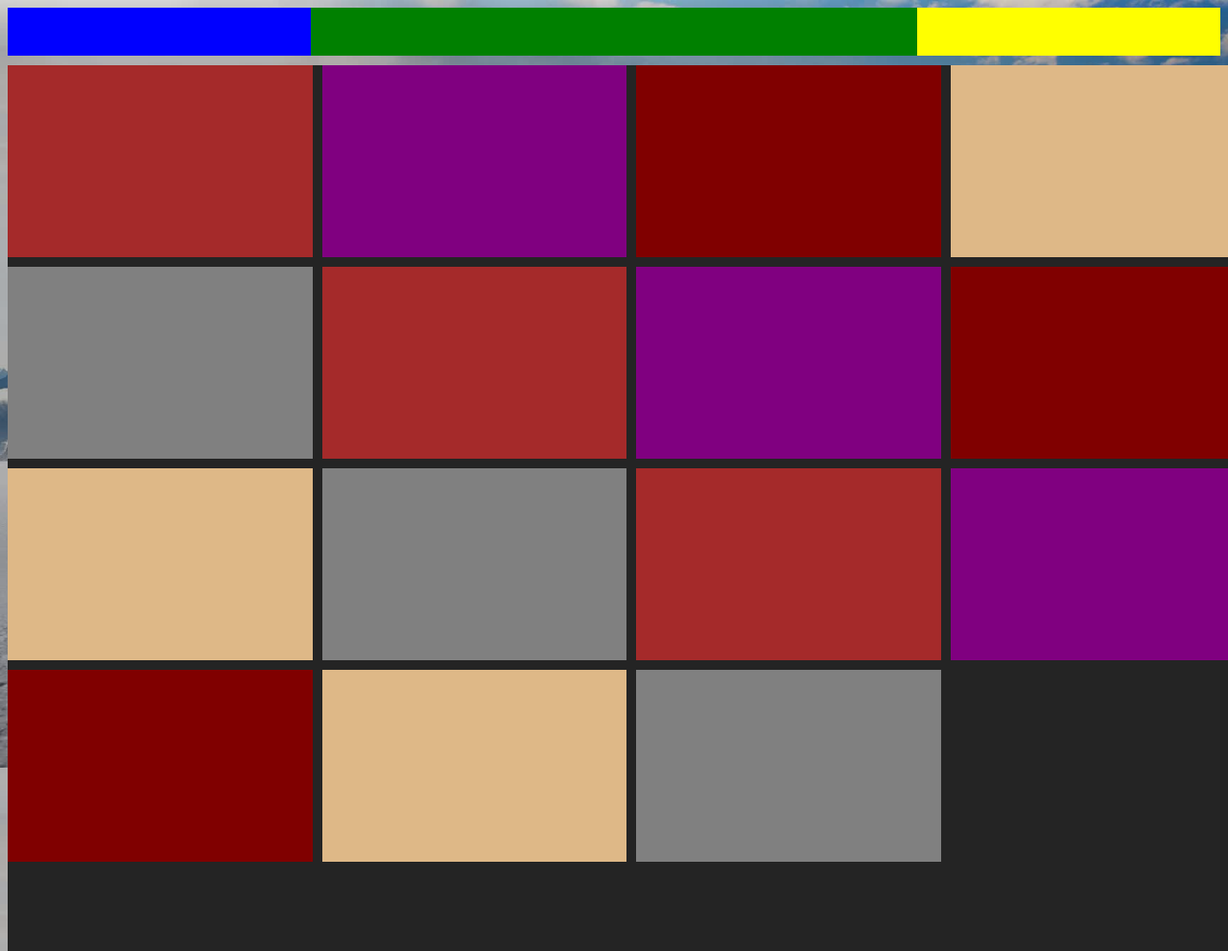
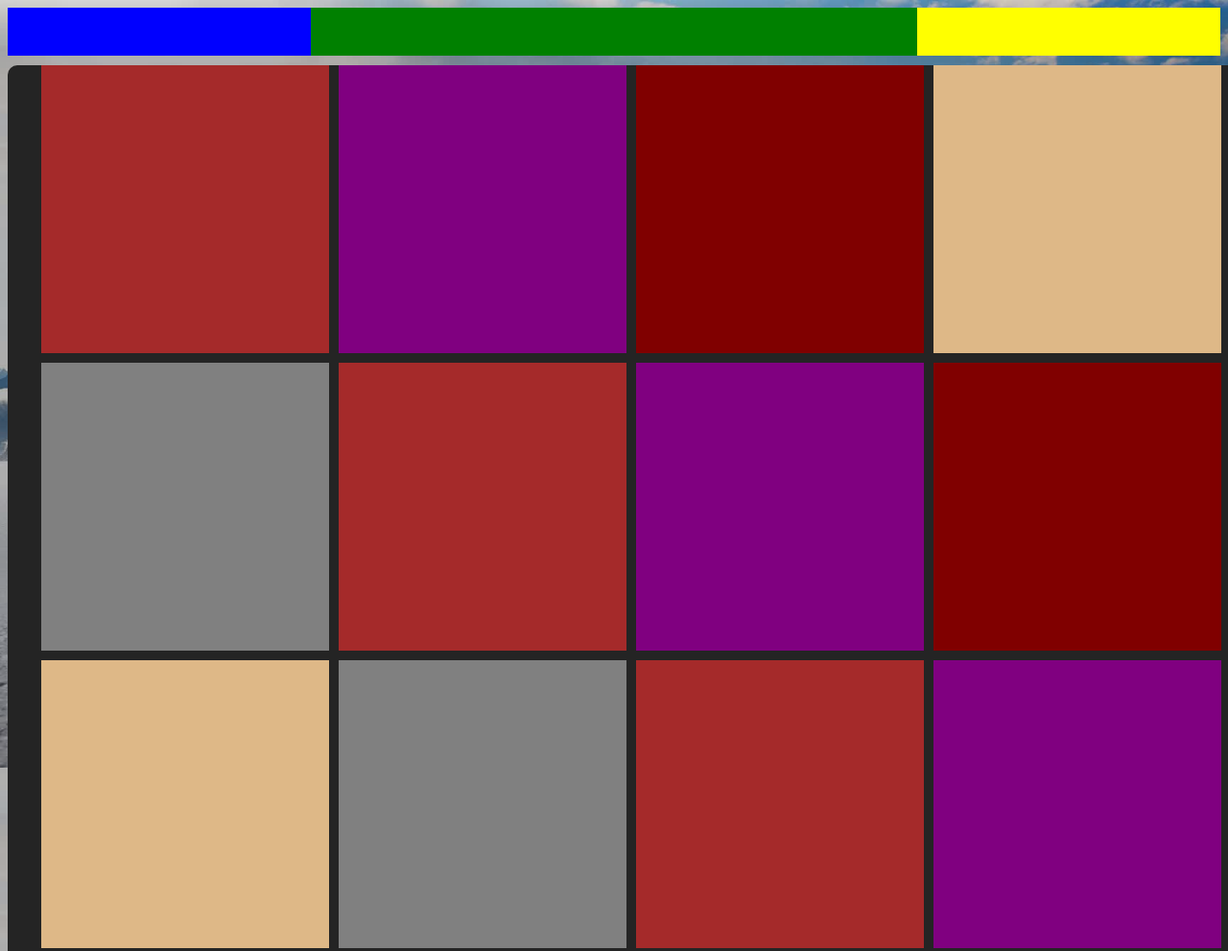
Before and after one commit to setrasariputra/IzzaSalsabila, a plain HTML site: page MSNNews/index.html in a window 1280 px wide. Shown: the top 991 px of the page at 96% size. Drawn offline with Linux system fonts and the light colour scheme.

Commit message:
create flex news box

```diff
--- a/MSNNews/index.html
+++ b/MSNNews/index.html
@@ -13,7 +13,29 @@
         <div class="personalization"></div>
     </div>
     <div class="wrap">
-        <div class="news">
+        <!-- <div class="news">
+            <div class="news-box bg-brown"></div>
+            <div class="news-box bg-purple"></div>
+            <div class="news-box bg-maroon"></div>
+            <div class="news-box bg-burlywood"></div>
+            <div class="news-box bg-grey"></div>
+            <div class="news-box bg-brown"></div>
+            <div class="news-box bg-purple"></div>
+            <div class="news-box bg-maroon"></div>
+            <div class="news-box bg-burlywood"></div>
+            <div class="news-box bg-grey"></div>
+            <div class="news-box bg-brown"></div>
+            <div class="news-box bg-purple"></div>
+            <div class="news-box bg-maroon"></div>
+            <div class="news-box bg-burlywood"></div>
+            <div class="news-box bg-grey"></div>
+        </div> -->
+        <div class="flex-container">
+            <div class="news-box bg-brown"></div>
+            <div class="news-box bg-purple"></div>
+            <div class="news-box bg-maroon"></div>
+            <div class="news-box bg-burlywood"></div>
+            <div class="news-box bg-grey"></div>
             <div class="news-box bg-brown"></div>
             <div class="news-box bg-purple"></div>
             <div class="news-box bg-maroon"></div>
--- a/MSNNews/style.css
+++ b/MSNNews/style.css
@@ -43,9 +43,16 @@ body {
     grid-template-columns: 1fr 1fr 1fr 1fr 1fr;
     gap: 10px;
 }
+.flex-container {
+    display: flex;
+    gap: 10px;
+    justify-content: center;
+    align-items: center;
+    flex-wrap: wrap;
+}
 .news-box {
-    width: 100%;
-    height: 200px;
+    width: 300px;
+    height: 300px;
 }
 .bg-brown {
     background-color: brown;
```
